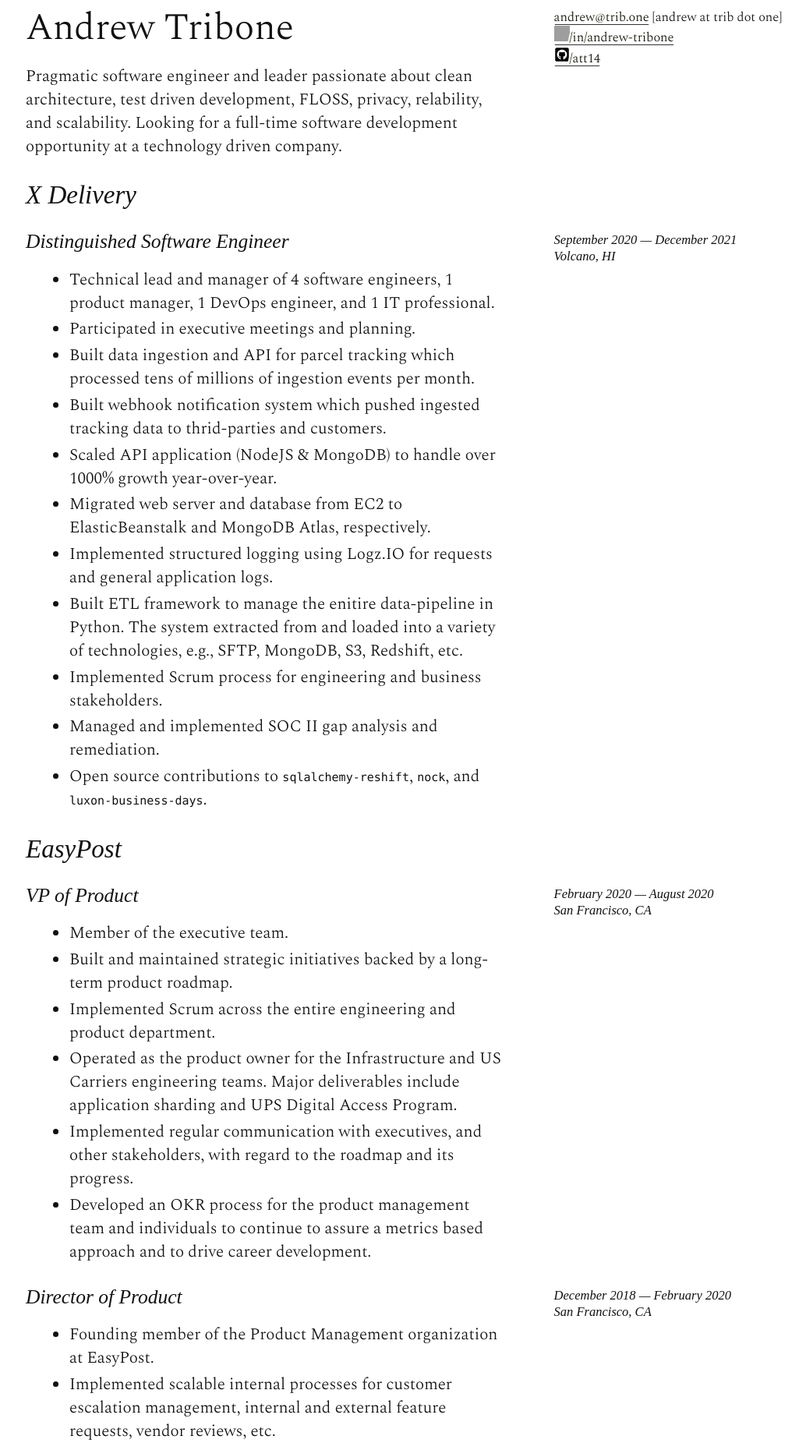
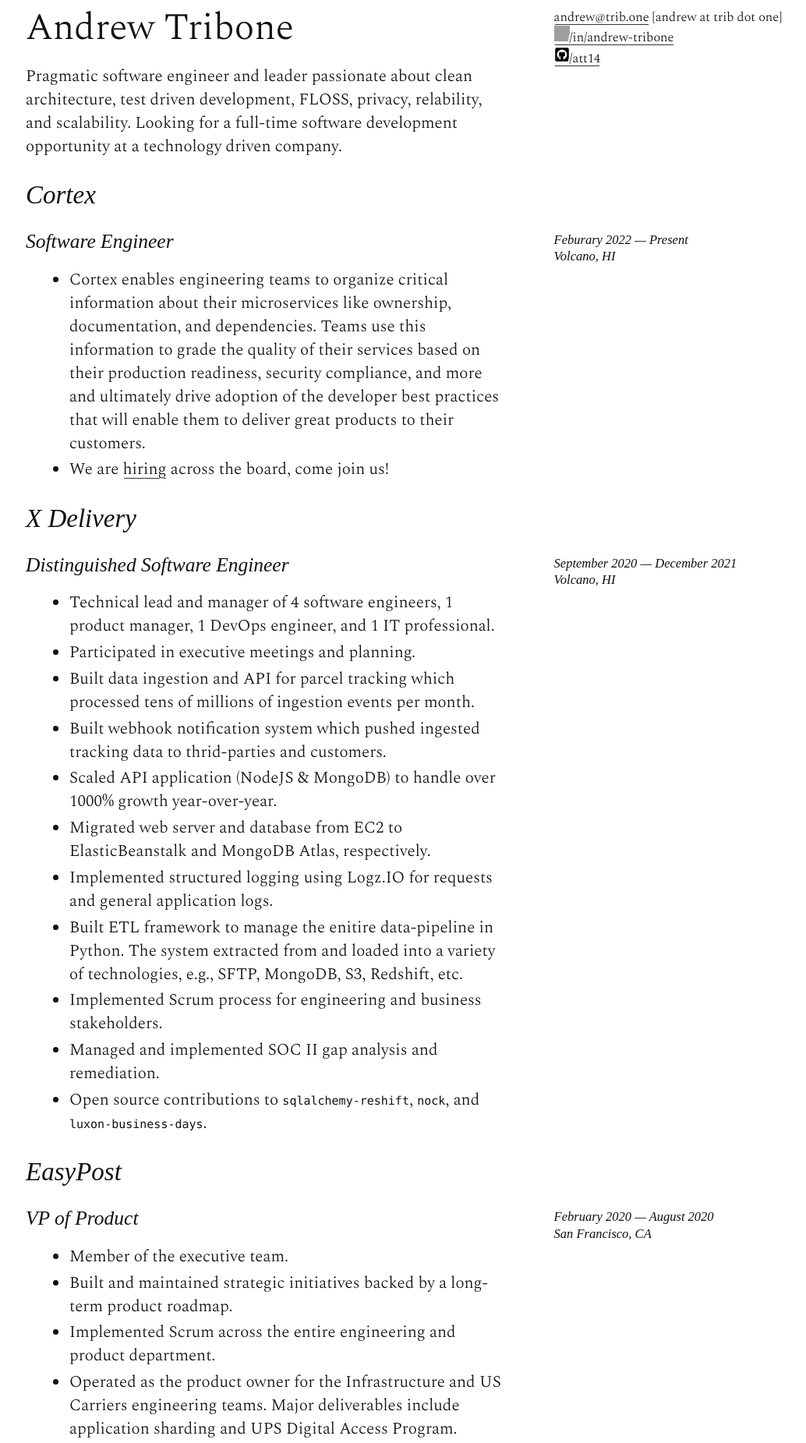
Before and after one commit to att14/trib.one, a Flask app: page /resume in a window 1280 px wide. Shown: the part 146-1997 px from the top of the page at 78% size, without its empty margins (127-1161 px from the left). Run offline with Flask 2, Linux system fonts and the light colour scheme; some web fonts are replaced; grey boxes are pictures that could not be loaded.

Commit message:
add cortex

```diff
--- a/tribone/templates/index.html
+++ b/tribone/templates/index.html
@@ -17,7 +17,11 @@
 <article>
 <section id="andrew-tribone" class="level1">
 <h1>Andrew Tribone</h1>
-<p><a href="/resume"><img src="/static/img/laugh-solid.svg" alt="resume" /></a> <a href="https://www.github.com/att14"><img src="/static/img/github-square-brands.svg" alt="github" /></a> <a href="https://www.linkedin.com/in/andrew-tribone/"><img src="/static/img/linkedin-brands.svg" alt="linkedin" /></a></p>
+<p><a href="/resume"><img src="/static/img/laugh-solid.svg"
+alt="resume" /></a> <a href="https://www.github.com/att14"><img
+src="/static/img/github-square-brands.svg" alt="github" /></a> <a
+href="https://www.linkedin.com/in/andrew-tribone/"><img
+src="/static/img/linkedin-brands.svg" alt="linkedin" /></a></p>
 </section>
 </article>
 </body>
--- a/tribone/templates/resume.html
+++ b/tribone/templates/resume.html
@@ -16,96 +16,182 @@
 <body>
 <article>
 <section id="andrew-tribone-h1" class="level1">
-<h1>Andrew Tribone <span class="sidenote-wrapper"><label for="sn-0" class="margin-toggle">&#8853;</label><input type="checkbox" id="sn-0" class="margin-toggle"/><span class="marginnote"><a href="mailto:andrew@trib.one">andrew@trib.one</a> [andrew at trib dot one]<br><a href="https://www.linkedin.com/in/andrew-tribone/"><img src="/static/img/linkedin-brands.svg" width=20px height=20px>/in/andrew-tribone</a><br><a href="https://github.com/att14"><img src="/static/img/github-square-brands.svg" width=20px height=20px>/att14</a><br />
+<h1>Andrew Tribone <span
+class="sidenote-wrapper"><label for="sn-0" class="margin-toggle">&#8853;</label><input type="checkbox" id="sn-0" class="margin-toggle"/><span
+class="marginnote"><a href="mailto:andrew@trib.one">andrew@trib.one</a>
+[andrew at trib dot one]<br><a
+href="https://www.linkedin.com/in/andrew-tribone/"><img src="/static/img/linkedin-brands.svg" width=20px height=20px>/in/andrew-tribone</a><br><a
+href="https://github.com/att14"><img src="/static/img/github-square-brands.svg" width=20px height=20px>/att14</a><br />
 <br />
 </span></span></h1>
-<p>Pragmatic software engineer and leader passionate about clean architecture, test driven development, FLOSS, privacy, relability, and scalability. Looking for a full-time software development opportunity at a technology driven company.</p>
+<p>Pragmatic software engineer and leader passionate about clean
+architecture, test driven development, FLOSS, privacy, relability, and
+scalability. Looking for a full-time software development opportunity at
+a technology driven company.</p>
+<section id="cortex" class="level2">
+<h2>Cortex</h2>
+<section id="software-engineer-c1" class="level3">
+<h3>Software Engineer <span
+class="sidenote-wrapper"><label for="sn-1" class="margin-toggle">&#8853;</label><input type="checkbox" id="sn-1" class="margin-toggle"/><span
+class="marginnote">Feburary 2022 — Present<br>Volcano, HI<br />
+<br />
+</span></span></h3>
+<ul>
+<li>Cortex enables engineering teams to organize critical information
+about their microservices like ownership, documentation, and
+dependencies. Teams use this information to grade the quality of their
+services based on their production readiness, security compliance, and
+more and ultimately drive adoption of the developer best practices that
+will enable them to deliver great products to their customers.</li>
+<li>We are <a href="https://www.cortex.io/careers">hiring</a> across the
+board, come join us!</li>
+</ul>
+</section>
+</section>
 <section id="x-delivery" class="level2">
 <h2>X Delivery</h2>
 <section id="distinguished-software-engineer-x1" class="level3">
-<h3>Distinguished Software Engineer <span class="sidenote-wrapper"><label for="sn-1" class="margin-toggle">&#8853;</label><input type="checkbox" id="sn-1" class="margin-toggle"/><span class="marginnote">September 2020 — December 2021<br>Volcano, HI<br />
+<h3>Distinguished Software Engineer <span
+class="sidenote-wrapper"><label for="sn-2" class="margin-toggle">&#8853;</label><input type="checkbox" id="sn-2" class="margin-toggle"/><span
+class="marginnote">September 2020 — December 2021<br>Volcano, HI<br />
 <br />
 </span></span></h3>
 <ul>
-<li>Technical lead and manager of 4 software engineers, 1 product manager, 1 DevOps engineer, and 1 IT professional.</li>
+<li>Technical lead and manager of 4 software engineers, 1 product
+manager, 1 DevOps engineer, and 1 IT professional.</li>
 <li>Participated in executive meetings and planning.</li>
-<li>Built data ingestion and API for parcel tracking which processed tens of millions of ingestion events per month.</li>
-<li>Built webhook notification system which pushed ingested tracking data to thrid-parties and customers.</li>
-<li>Scaled API application (NodeJS &amp; MongoDB) to handle over 1000% growth year-over-year.</li>
-<li>Migrated web server and database from EC2 to ElasticBeanstalk and MongoDB Atlas, respectively.</li>
-<li>Implemented structured logging using Logz.IO for requests and general application logs.</li>
-<li>Built ETL framework to manage the enitire data-pipeline in Python. The system extracted from and loaded into a variety of technologies, e.g., SFTP, MongoDB, S3, Redshift, etc.</li>
-<li>Implemented Scrum process for engineering and business stakeholders.</li>
+<li>Built data ingestion and API for parcel tracking which processed
+tens of millions of ingestion events per month.</li>
+<li>Built webhook notification system which pushed ingested tracking
+data to thrid-parties and customers.</li>
+<li>Scaled API application (NodeJS &amp; MongoDB) to handle over 1000%
+growth year-over-year.</li>
+<li>Migrated web server and database from EC2 to ElasticBeanstalk and
+MongoDB Atlas, respectively.</li>
+<li>Implemented structured logging using Logz.IO for requests and
+general application logs.</li>
+<li>Built ETL framework to manage the enitire data-pipeline in Python.
+The system extracted from and loaded into a variety of technologies,
+e.g., SFTP, MongoDB, S3, Redshift, etc.</li>
+<li>Implemented Scrum process for engineering and business
+stakeholders.</li>
 <li>Managed and implemented SOC II gap analysis and remediation.</li>
-<li>Open source contributions to <code>sqlalchemy-reshift</code>, <code>nock</code>, and <code>luxon-business-days</code>.</li>
+<li>Open source contributions to <code>sqlalchemy-reshift</code>,
+<code>nock</code>, and <code>luxon-business-days</code>.</li>
 </ul>
 </section>
 </section>
 <section id="easypost" class="level2">
 <h2>EasyPost</h2>
 <section id="vp-of-product-e4" class="level3">
-<h3>VP of Product <span class="sidenote-wrapper"><label for="sn-2" class="margin-toggle">&#8853;</label><input type="checkbox" id="sn-2" class="margin-toggle"/><span class="marginnote">February 2020 — August 2020<br>San Francisco, CA<br />
+<h3>VP of Product <span
+class="sidenote-wrapper"><label for="sn-3" class="margin-toggle">&#8853;</label><input type="checkbox" id="sn-3" class="margin-toggle"/><span
+class="marginnote">February 2020 — August 2020<br>San Francisco,
+CA<br />
 <br />
 </span></span></h3>
 <ul>
 <li>Member of the executive team.</li>
-<li>Built and maintained strategic initiatives backed by a long-term product roadmap.</li>
-<li>Implemented Scrum across the entire engineering and product department.</li>
-<li>Operated as the product owner for the Infrastructure and US Carriers engineering teams. Major deliverables include application sharding and UPS Digital Access Program.</li>
-<li>Implemented regular communication with executives, and other stakeholders, with regard to the roadmap and its progress.</li>
-<li>Developed an OKR process for the product management team and individuals to continue to assure a metrics based approach and to drive career development.</li>
+<li>Built and maintained strategic initiatives backed by a long-term
+product roadmap.</li>
+<li>Implemented Scrum across the entire engineering and product
+department.</li>
+<li>Operated as the product owner for the Infrastructure and US Carriers
+engineering teams. Major deliverables include application sharding and
+UPS Digital Access Program.</li>
+<li>Implemented regular communication with executives, and other
+stakeholders, with regard to the roadmap and its progress.</li>
+<li>Developed an OKR process for the product management team and
+individuals to continue to assure a metrics based approach and to drive
+career development.</li>
 </ul>
 </section>
 <section id="director-of-product-e3" class="level3">
-<h3>Director of Product <span class="sidenote-wrapper"><label for="sn-3" class="margin-toggle">&#8853;</label><input type="checkbox" id="sn-3" class="margin-toggle"/><span class="marginnote">December 2018 — February 2020<br>San Francisco, CA<br />
+<h3>Director of Product <span
+class="sidenote-wrapper"><label for="sn-4" class="margin-toggle">&#8853;</label><input type="checkbox" id="sn-4" class="margin-toggle"/><span
+class="marginnote">December 2018 — February 2020<br>San Francisco,
+CA<br />
 <br />
 </span></span></h3>
 <ul>
-<li>Founding member of the Product Management organization at EasyPost.</li>
-<li>Implemented scalable internal processes for customer escalation management, internal and external feature requests, vendor reviews, etc.</li>
-<li>Improved existing products and built new market-defining products with a focus on making data-driven decisions.</li>
+<li>Founding member of the Product Management organization at
+EasyPost.</li>
+<li>Implemented scalable internal processes for customer escalation
+management, internal and external feature requests, vendor reviews,
+etc.</li>
+<li>Improved existing products and built new market-defining products
+with a focus on making data-driven decisions.</li>
 <li>Grew the team to 10+ product managers and designers.</li>
 </ul>
 </section>
 <section id="principal-software-engineer-e2" class="level3">
-<h3>Principal Software Engineer <span class="sidenote-wrapper"><label for="sn-4" class="margin-toggle">&#8853;</label><input type="checkbox" id="sn-4" class="margin-toggle"/><span class="marginnote">January 2018 — December 2018<br>San Francisco, CA<br />
+<h3>Principal Software Engineer <span
+class="sidenote-wrapper"><label for="sn-5" class="margin-toggle">&#8853;</label><input type="checkbox" id="sn-5" class="margin-toggle"/><span
+class="marginnote">January 2018 — December 2018<br>San Francisco,
+CA<br />
 <br />
 </span></span></h3>
 <ul>
-<li>Day-to-day operator of the Engineering team, head of technical support, and lead application developer.</li>
-<li>Built the first version of our warehouse management system, order management system and transportation management system. Deployed and operated in four warehouses across the country, shipping hundres of thousands of packages per month.</li>
-<li>Scaled shipping API to support tens of millions of labels generated and hundredes of millions of inbound and outbound requests per month.</li>
-<li>Hired and managed, directly or indirectly, several dozen engineers.</li>
+<li>Day-to-day operator of the Engineering team, head of technical
+support, and lead application developer.</li>
+<li>Built the first version of our warehouse management system, order
+management system and transportation management system. Deployed and
+operated in four warehouses across the country, shipping hundres of
+thousands of packages per month.</li>
+<li>Scaled shipping API to support tens of millions of labels generated
+and hundredes of millions of inbound and outbound requests per
+month.</li>
+<li>Hired and managed, directly or indirectly, several dozen
+engineers.</li>
 </ul>
 </section>
 <section id="senior-software-engineer-e1" class="level3">
-<h3>Senior Software Engineer <span class="sidenote-wrapper"><label for="sn-5" class="margin-toggle">&#8853;</label><input type="checkbox" id="sn-5" class="margin-toggle"/><span class="marginnote">February 2014 — January 2018<br>San Francisco, CA<br />
+<h3>Senior Software Engineer <span
+class="sidenote-wrapper"><label for="sn-6" class="margin-toggle">&#8853;</label><input type="checkbox" id="sn-6" class="margin-toggle"/><span
+class="marginnote">February 2014 — January 2018<br>San Francisco,
+CA<br />
 <br />
 </span></span></h3>
 <ul>
-<li>Application developer focused on infrastructure related projects, e.g. service oriented architecture, message queues, testing and software design.</li>
-<li>Introduced and scalled <code>beanstalkd</code> message queue that was responsible for processing hundreds of millions of jobs per month. Contributed to open-source projects related to <code>beanstalkd</code>.</li>
+<li>Application developer focused on infrastructure related projects,
+e.g. service oriented architecture, message queues, testing and software
+design.</li>
+<li>Introduced and scalled <code>beanstalkd</code> message queue that
+was responsible for processing hundreds of millions of jobs per month.
+Contributed to open-source projects related to
+<code>beanstalkd</code>.</li>
 <li>Deployed EasyPost’s first microservice which grew to over 200.</li>
-<li>Contributed heavily to system monitoring through structured logging and statistics collection. Our ELK stack processed hundreds of millions of requests per day, and we collected thousands of distinct timeseries metrics.</li>
-<li>Guided planning and architure of refactoring monolith in to multiple microservices.</li>
+<li>Contributed heavily to system monitoring through structured logging
+and statistics collection. Our ELK stack processed hundreds of millions
+of requests per day, and we collected thousands of distinct timeseries
+metrics.</li>
+<li>Guided planning and architure of refactoring monolith in to multiple
+microservices.</li>
 </ul>
 </section>
 </section>
 <section id="yelp" class="level2">
 <h2>Yelp</h2>
 <section id="software-engineer-y1" class="level3">
-<h3>Software Engineer <span class="sidenote-wrapper"><label for="sn-6" class="margin-toggle">&#8853;</label><input type="checkbox" id="sn-6" class="margin-toggle"/><span class="marginnote">January 2012 — January 2014<br>San Francisco, CA<br />
+<h3>Software Engineer <span
+class="sidenote-wrapper"><label for="sn-7" class="margin-toggle">&#8853;</label><input type="checkbox" id="sn-7" class="margin-toggle"/><span
+class="marginnote">January 2012 — January 2014<br>San Francisco,
+CA<br />
 <br />
 </span></span></h3>
 <ul>
-<li>Application developer focused on B2B APIs for data ingestion and syndication.</li>
+<li>Application developer focused on B2B APIs for data ingestion and
+syndication.</li>
 </ul>
 </section>
 </section>
 <section id="university-of-pittsburgh" class="level2">
 <h2>University of Pittsburgh</h2>
 <section id="bs-computer-sciencep1" class="level3">
-<h3>BS, Computer Science<span class="sidenote-wrapper"><label for="sn-7" class="margin-toggle">&#8853;</label><input type="checkbox" id="sn-7" class="margin-toggle"/><span class="marginnote">September 2007 — December 2011<br>Pittsburgh, PA<br />
+<h3>BS, Computer Science<span
+class="sidenote-wrapper"><label for="sn-8" class="margin-toggle">&#8853;</label><input type="checkbox" id="sn-8" class="margin-toggle"/><span
+class="marginnote">September 2007 — December 2011<br>Pittsburgh,
+PA<br />
 <br />
 </span></span></h3>
 </section>
```
Also changed, not shown: tribone/templates/markdown/resume.md (+11 -0 lines), 2 other files.
